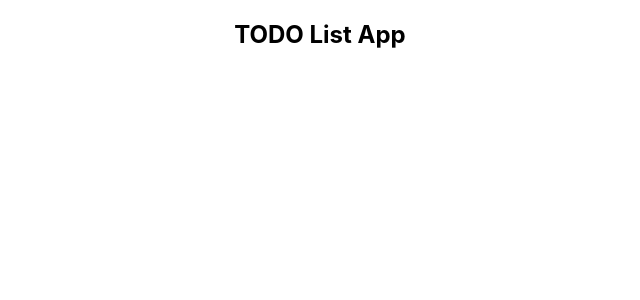
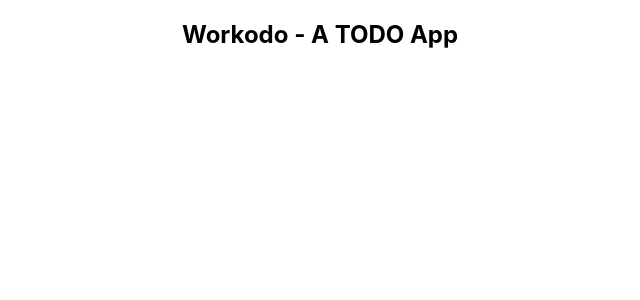
Before and after one commit to ishant9804/workodo, a React (Create React App) app: page / in a window 1280 px wide. Shown: the top 300 px of the page, without its empty margins (320-960 px from the left). Built offline with nearby package versions, Linux system fonts and the light colour scheme.

Commit message:
changed h2 to app's title

```diff
--- a/src/App.js
+++ b/src/App.js
@@ -3,7 +3,7 @@ import './App.css';
 function App () {
   return (
     <div className="App">
-      <h2>TODO  List App</h2>
+      <h2>Workodo - A TODO App</h2>
     </div>
   );
 }
```
